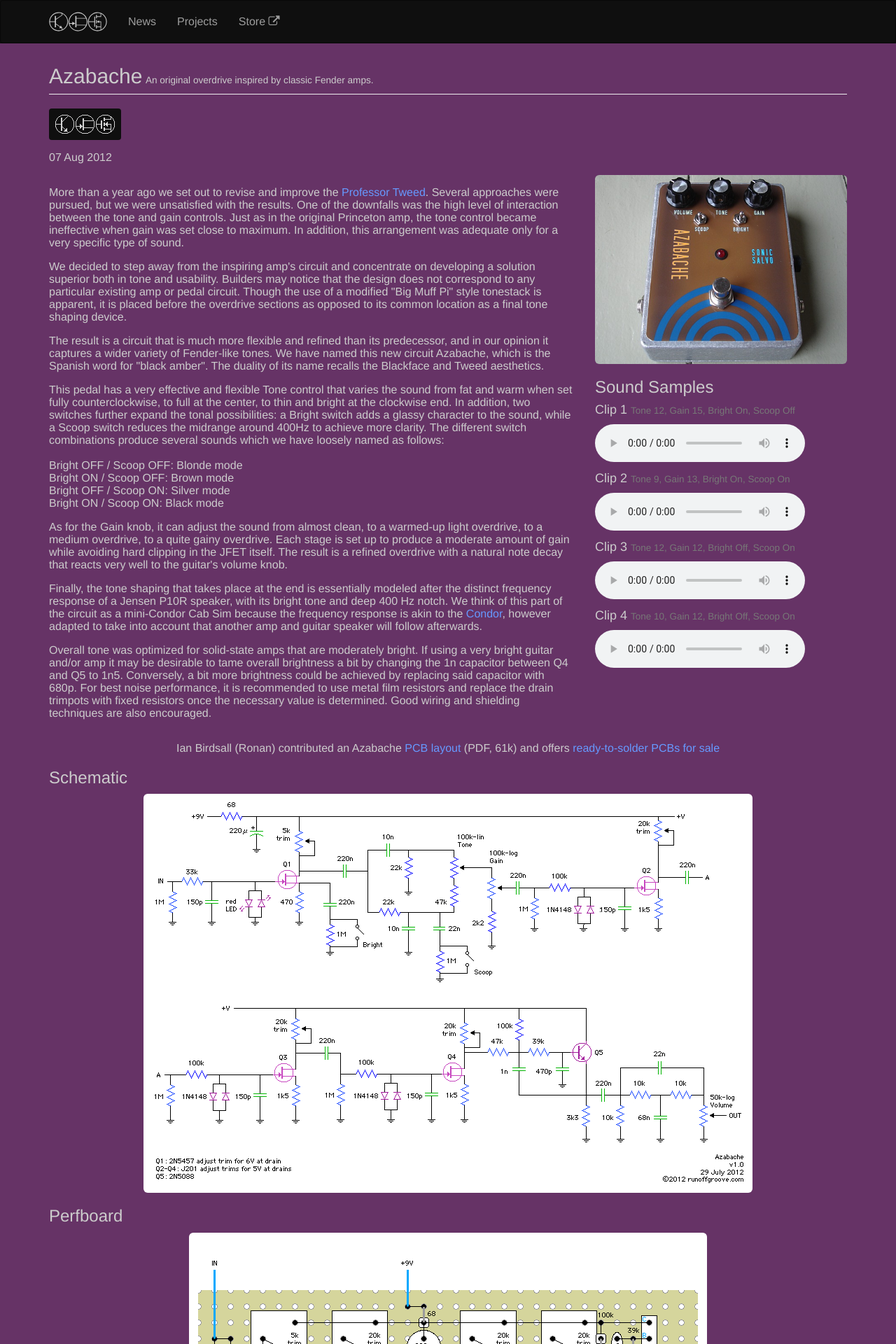
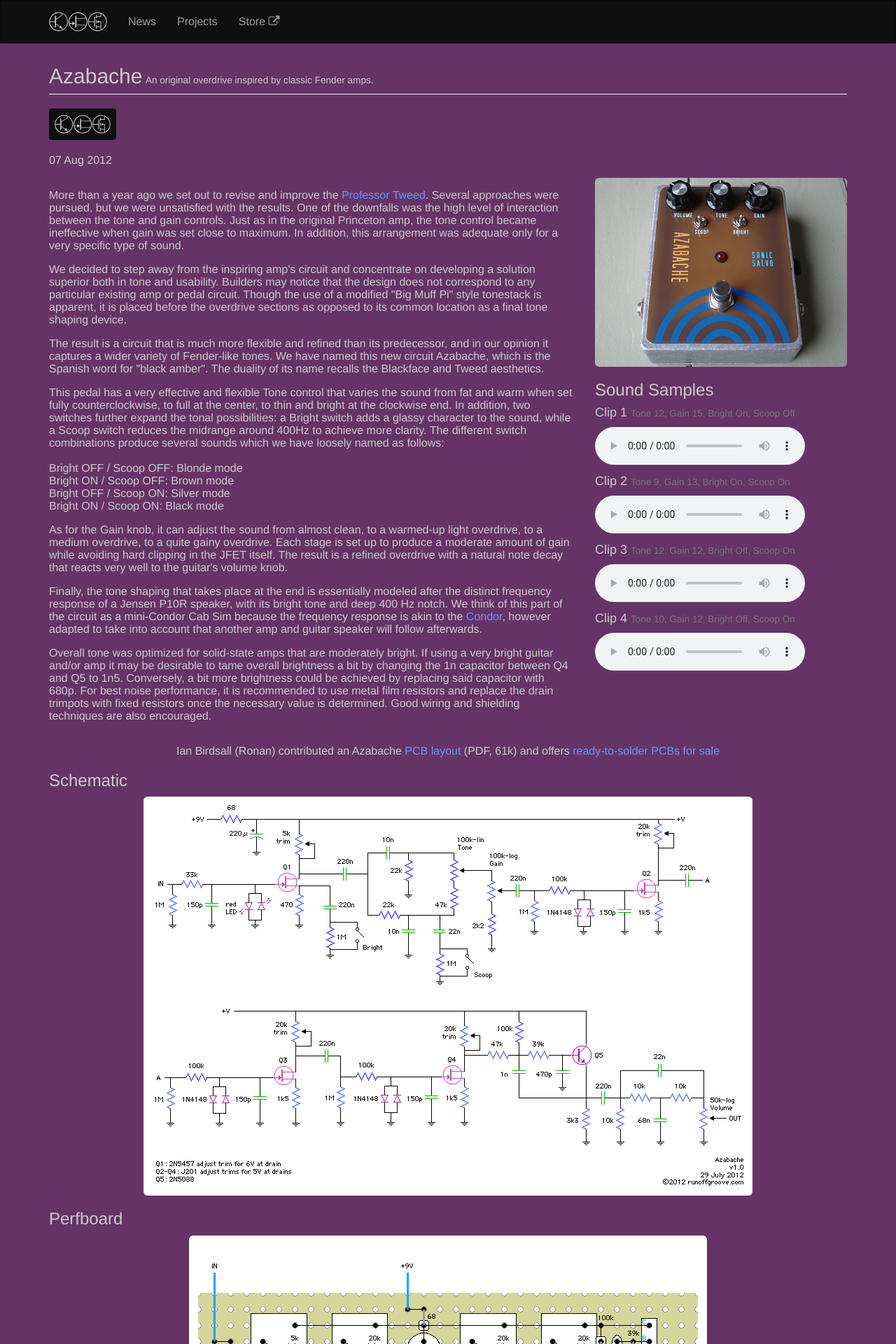
Before and after one commit to ethanhann/runoffgroove.com, a Jekyll site: the page built from _posts/2012-08-07-azabache.html, in a window 1280 px wide. Shown: the top 1920 px of the page at 70% size. Built offline with Jekyll 4.4.1, drawn with Linux system fonts in a browser that asks for light colours; nearby versions of some CDN libraries; Markdown is read by kramdown in place of the engine named in the settings.

Commit message:
Replace rating icons with svg and css

```diff
--- a/_layouts/post.html
+++ b/_layouts/post.html
@@ -6,10 +6,17 @@
     <h2 style="display: inline;">{{ page.title }}</h2>
     <small>{{ page.description }}</small>
 </div>
-<div>
-    <img id="project-difficulty" src="images/complexity-{{ page.complexity }}.png"
-         title="This project is rated {{ page.complexity }} out of 3 for the level of complexity.">
-    <script>jQuery('#project-difficulty').tooltip({placement: "right"})</script>
+<div class="project-complexity">
+    <div class="rating-{{ page.complexity }}">
+        {% include logo.svg %}
+    </div>
+    <script>
+        jQuery('[class^=rating-]').tooltip({
+            placement: 'right',
+            container: 'body',
+            title: 'This project is rated {{ page.complexity }} out of 3 for the level of complexity.'
+        });
+    </script>
 </div>
 
 <p>
--- a/css/main.css
+++ b/css/main.css
@@ -61,12 +61,6 @@
     padding-bottom: 0.25em;
 }
 
-#project-difficulty {
-    background-color: #0F0F0F;
-    padding: 0.5em;
-    border-radius: 4px;
-}
-
 ol > li {
     margin-left: 60px;
 }
@@ -85,3 +79,35 @@
 .navbar-brand svg:hover {
     fill: #FFFFFF;
 }
+
+/**
+    Complexity/Difficulty Rating Icons
+*/
+.project-complexity .rating-1,
+.project-complexity .rating-2,
+.project-complexity .rating-3 {
+    width: 105px;
+}
+
+.project-complexity svg {
+    height: 45px;
+    fill: #663366;
+    background-color: #0F0F0F;
+    padding: 0.5em;
+    border-radius: 4px;
+}
+
+.project-complexity .rating-1 #logo-icon-1 {
+    fill: #CCCCCC;
+}
+
+.project-complexity .rating-2 #logo-icon-1,
+.project-complexity .rating-2 #logo-icon-2 {
+    fill: #CCCCCC;
+}
+
+.project-complexity .rating-3 #logo-icon-1,
+.project-complexity .rating-3 #logo-icon-2,
+.project-complexity .rating-3 #logo-icon-3{
+    fill: #CCCCCC;
+}
```
